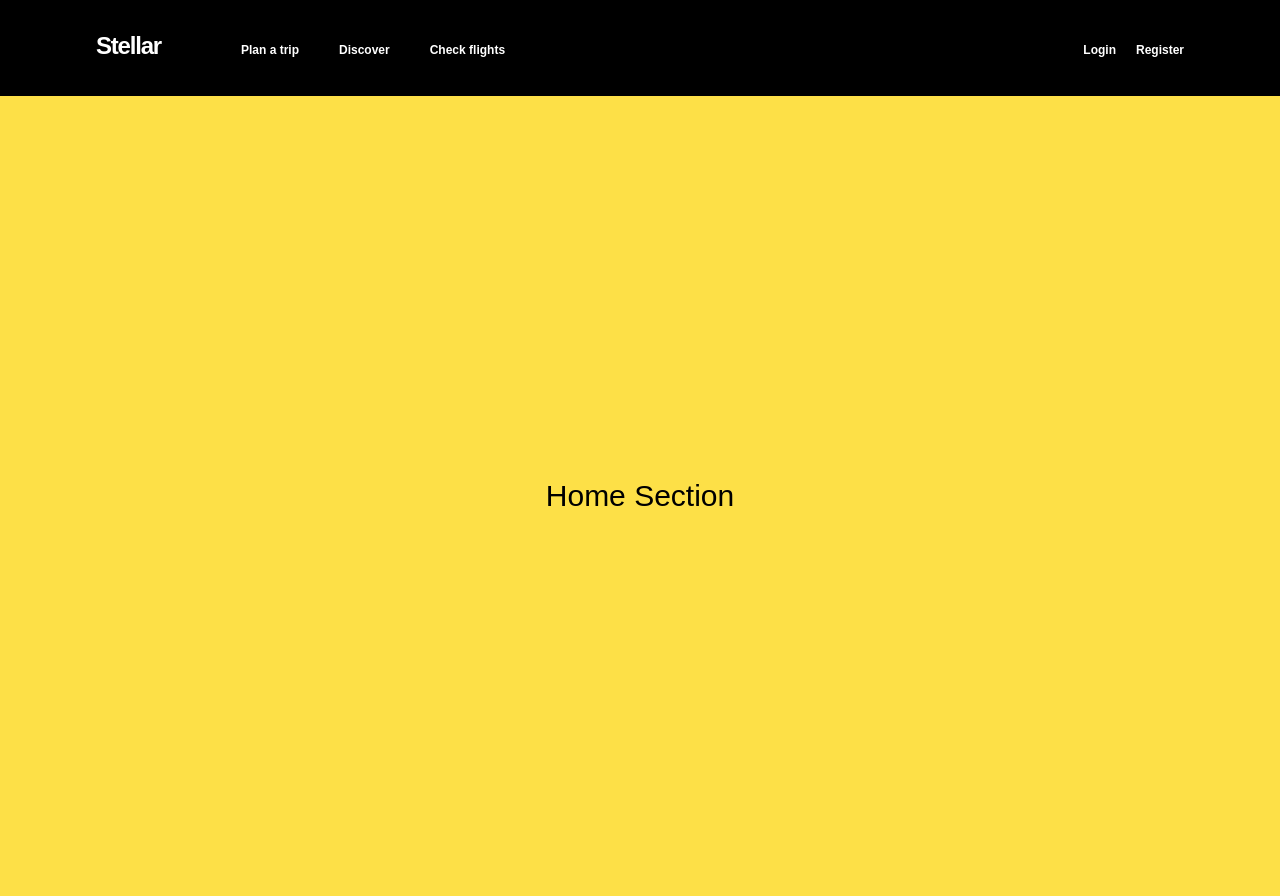
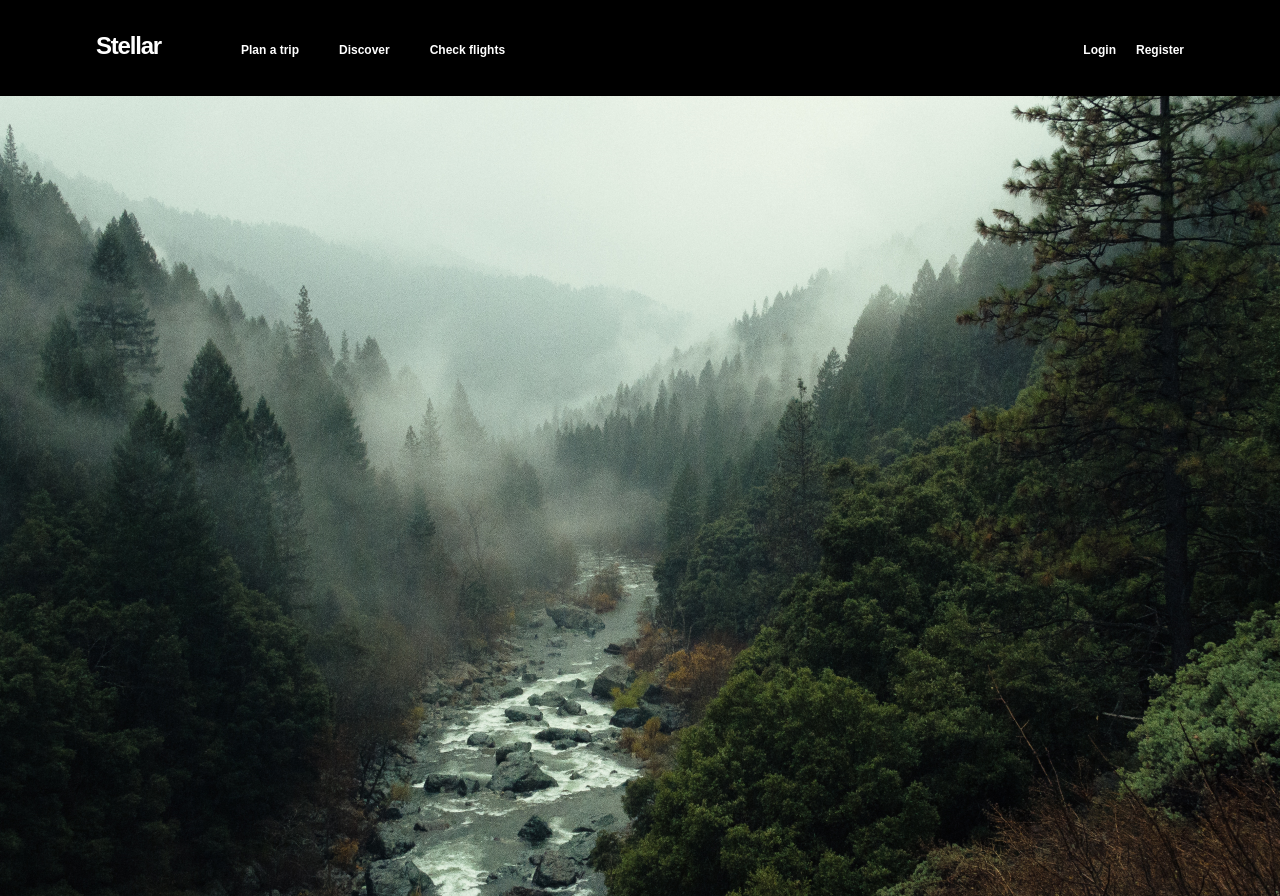
Before and after one commit to JayceEse/stellar, a React (Create React App) app: page /home in a window 1280 px wide. Built offline with nearby package versions, Linux system fonts and the light colour scheme.

Commit message:
added homepage background img

```diff
--- a/src/Pages/home/home.tsx
+++ b/src/Pages/home/home.tsx
@@ -1,9 +1,17 @@
+import background from "../../assets/homePage-bg.png";
+
 const Home = () => {
+  const bgClass = {
+    backgroundImage: `url(${background})`,
+    backgroundSize: "cover",
+    backgroundPosition: "center",
+    width: "100vw",
+    height: "100vh",
+  };
+
   return (
     <>
-      <div className="text-3xl w-screen h-screen flex items-center justify-center bg-yellow-300">
-        Home Section
-      </div>
+      <div style={bgClass}></div>
     </>
   );
 };
```
Also changed, not shown: src/assets/homePage-bg.png (added).
